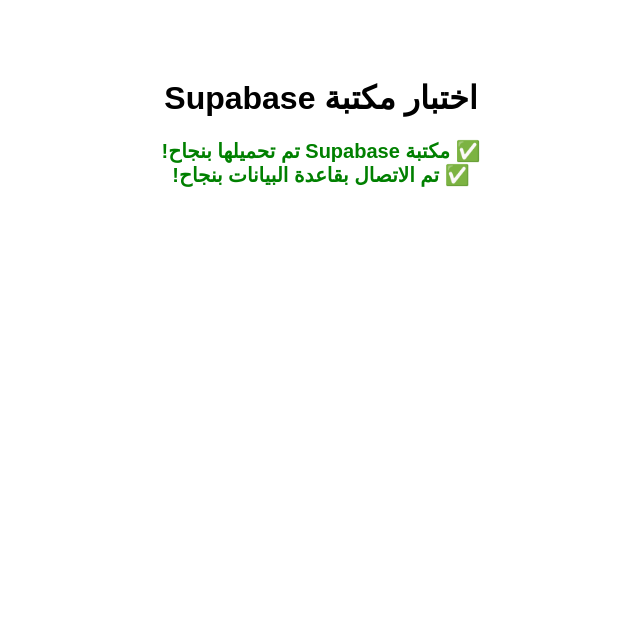
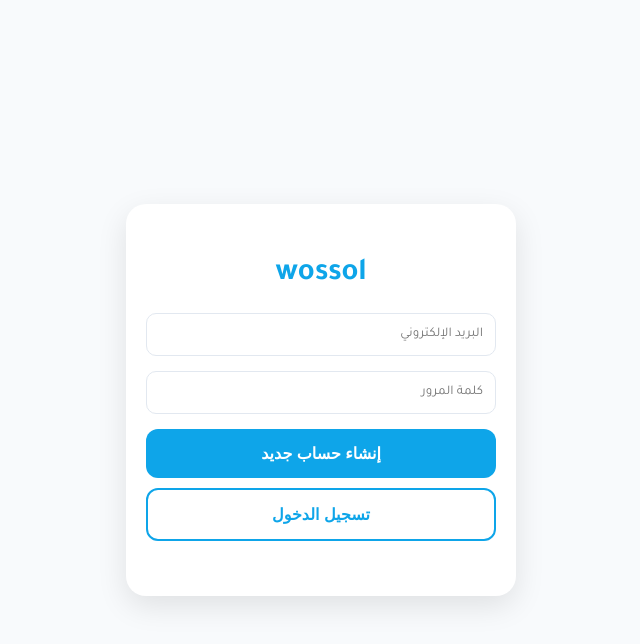
Before and after one commit to khiroaissaoui2-gif/WOSSOL.DZ, a plain HTML site: page index.html in a window 1280 px wide. Shown: the whole page, without its empty margins (319-959 px from the left). Drawn offline with nearby package versions, Linux system fonts and the light colour scheme.

Commit message:
Revise index.html for login functionality and styling
Updated the title and added styling for the login page. Replaced Supabase test message with a login form and associated functionality.

```diff
--- a/index.html
+++ b/index.html
@@ -3,38 +3,89 @@
 <head>
   <meta charset="UTF-8">
   <meta name="viewport" content="width=device-width, initial-scale=1.0">
-  <title>اختبار سوبابيس</title>
-  <script src="https://cdn.jsdelivr.net/npm/@supabase/supabase-js@2"></script>
+  <title>اختبار تسجيل الدخول</title>
+  <link href="https://fonts.googleapis.com/css2?family=Tajawal:wght@400;500;700;800&display=swap" rel="stylesheet">
+  <style>
+    body { background-color: #f8fafc; display: flex; justify-content: center; align-items: center; min-height: 100vh; font-family: 'Tajawal', sans-serif; margin: 0; }
+    .card { background: white; padding: 30px 20px; border-radius: 20px; box-shadow: 0 10px 30px rgba(0,0,0,0.1); text-align: center; width: 90%; max-width: 350px; }
+    h1 { color: #0ea5e9; margin-bottom: 20px; }
+    input { width: 100%; padding: 12px; margin-bottom: 15px; border: 1px solid #e2e8f0; border-radius: 10px; box-sizing: border-box; font-family: 'Tajawal', sans-serif;}
+    button { width: 100%; padding: 15px; border: none; border-radius: 12px; background: #0ea5e9; color: white; font-size: 1rem; font-weight: bold; cursor: pointer; margin-bottom: 10px;}
+    .btn-outline { background: transparent; border: 2px solid #0ea5e9; color: #0ea5e9; }
+    #message { margin-top: 15px; font-weight: bold; font-size: 0.95rem; word-wrap: break-word; }
+  </style>
 </head>
-<body style="text-align:center; padding-top:50px; font-family:sans-serif;">
-  <h1>اختبار مكتبة Supabase</h1>
-  <div id="result" style="font-size:20px; font-weight:bold; color: red;">
-    جاري الفحص...
+<body>
+  <div class="card">
+    <h1>wossol</h1>
+    <input type="email" id="email" placeholder="البريد الإلكتروني">
+    <input type="password" id="password" placeholder="كلمة المرور">
+
+    <button onclick="signUp()" id="signUpBtn">إنشاء حساب جديد</button>
+    <button onclick="signIn()" id="signInBtn" class="btn-outline">تسجيل الدخول</button>
+
+    <div id="message"></div>
   </div>
 
+  <script src="https://cdn.jsdelivr.net/npm/@supabase/supabase-js@2"></script>
   <script>
-    setTimeout(function() {
-      const resultDiv = document.getElementById('result');
+    const supabase = window.supabase.createClient(
+      'https://jnczjcxyossckdcpnuuw.supabase.co',
+      'sb_publishable_WjYd1nvzw9-Bqa6oqSBWpA_GyefxfY7'
+    );
 
-      if (typeof window.supabase === 'undefined') {
-        resultDiv.innerHTML = '❌ فشل تحميل مكتبة Supabase!<br>قد يكون مزود الإنترنت يحجب الرابط.';
-        resultDiv.style.color = 'red';
-      } else {
-        resultDiv.innerHTML = '✅ مكتبة Supabase تم تحميلها بنجاح!';
-        resultDiv.style.color = 'green';
+    const msgDiv = document.getElementById('message');
 
-        try {
-          const client = window.supabase.createClient(
-            'https://jnczjcxyossckdcpnuuw.supabase.co',
-            'sb_publishable_WjYd1nvzw9-Bqa6oqSBWpA_GyefxfY7'
-          );
-          resultDiv.innerHTML += '<br>✅ تم الاتصال بقاعدة البيانات بنجاح!';
-        } catch (e) {
-          resultDiv.innerHTML += '<br>❌ خطأ في الاتصال: ' + e.message;
-          resultDiv.style.color = 'red';
+    function showMsg(text, isError = true) {
+      msgDiv.innerText = text;
+      msgDiv.style.color = isError ? '#ef4444' : '#10b981';
+    }
+
+    async function signUp() {
+      const email = document.getElementById('email').value.trim();
+      const password = document.getElementById('password').value;
+
+      if(!email || !password) return showMsg("يرجى إدخال البريد وكلمة المرور");
+
+      showMsg("جاري إنشاء الحساب...", false);
+
+      try {
+        const { data, error } = await supabase.auth.signUp({ email, password });
+
+        if (error) {
+          showMsg("خطأ في إنشاء الحساب: " + error.message);
+        } else if (data.user && data.session === null) {
+          showMsg("تم إنشاء الحساب، ولكن إعدادات (تأكيد البريد) مفعلة في سوبابيس وتمنع الدخول.");
+        } else {
+          showMsg("تم إنشاء الحساب بنجاح! جاري التحويل...", false);
+          setTimeout(() => window.location.href = 'dashboard.html', 1500);
         }
+      } catch (err) {
+        showMsg("خطأ تقني: " + err.message);
       }
-    }, 1500); // ننتظر 1.5 ثانية لتحميل المكتبة
+    }
+
+    async function signIn() {
+      const email = document.getElementById('email').value.trim();
+      const password = document.getElementById('password').value;
+
+      if(!email || !password) return showMsg("يرجى إدخال البريد وكلمة المرور");
+
+      showMsg("جاري تسجيل الدخول...", false);
+
+      try {
+        const { data, error } = await supabase.auth.signInWithPassword({ email, password });
+
+        if (error) {
+          showMsg("خطأ في الدخول: " + error.message);
+        } else {
+          showMsg("تم الدخول بنجاح! جاري التحويل...", false);
+          setTimeout(() => window.location.href = 'dashboard.html', 1500);
+        }
+      } catch (err) {
+        showMsg("خطأ تقني: " + err.message);
+      }
+    }
   </script>
 </body>
 </html>
```
